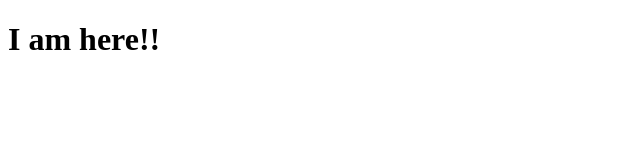
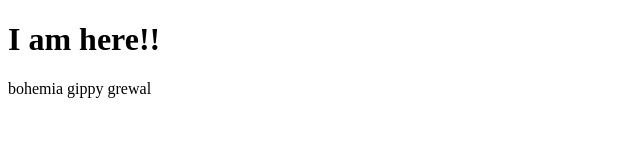
Before and after one commit to mynameisashu/coursera-test, a plain HTML site: page site/index.html in a window 1280 px wide. Shown: the whole page, without its empty margins (0-640 px from the left). Drawn offline with Linux system fonts and the light colour scheme.

Commit message:
updated site folder

```diff
--- a/site/index.html
+++ b/site/index.html
@@ -7,5 +7,8 @@
 <h1>
 	I am here!!
 </h1>
+<p>
+	bohemia gippy grewal
+	</p>
 </body>
 </html>
```
